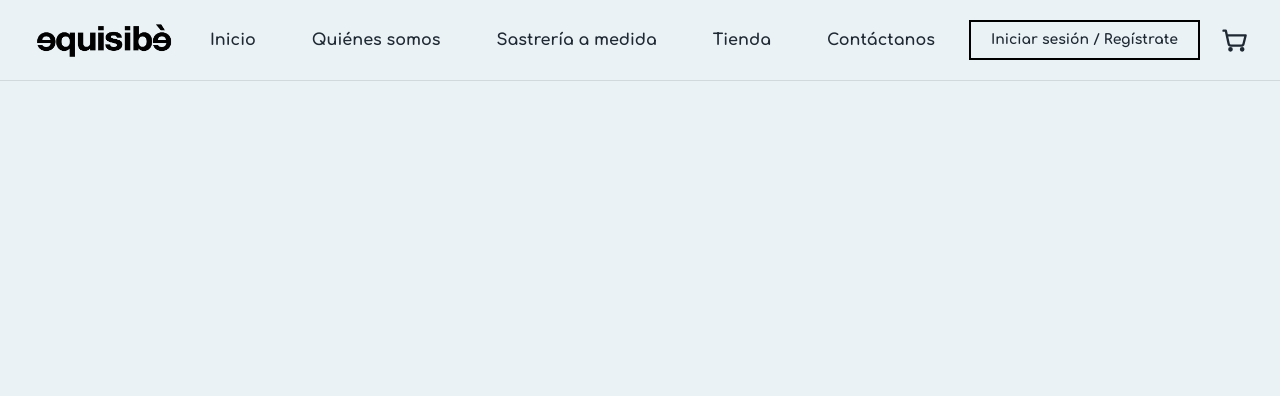
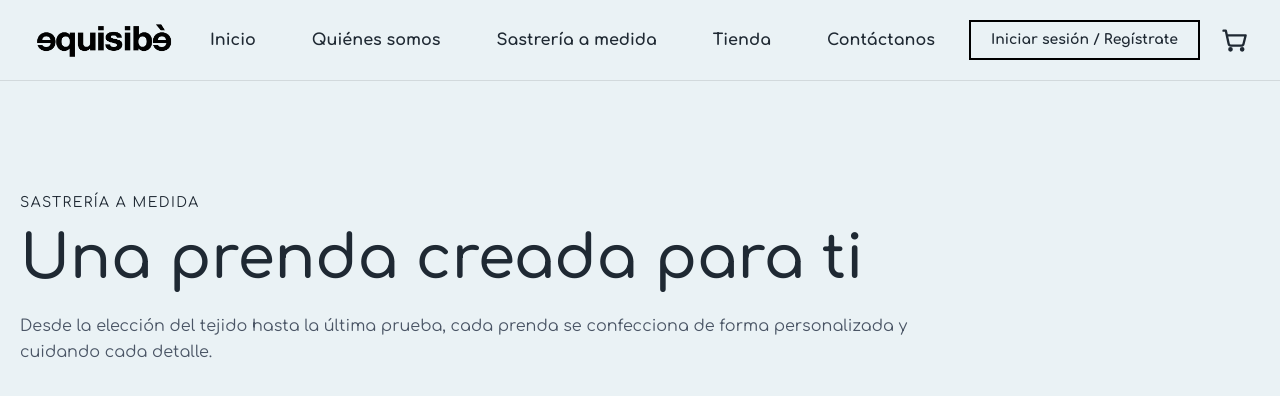
Before and after one commit to andreaperezgon/equisibe-frontend, a Vue app: page /tailoring in a window 1280 px wide. Shown: the top 396 px of the page. Built offline with nearby package versions, Linux system fonts and the light colour scheme.

Commit message:
feat: add tailoring page and route

```diff
--- a/src/router/index.js
+++ b/src/router/index.js
@@ -1,6 +1,7 @@
 import { createRouter, createWebHistory } from 'vue-router'
 import HomeView from '../views/HomeView.vue'
 import AboutView from '../views/AboutView.vue'
+import TailoringView from '../views/TailoringView.vue'
 const routes = [
   {
     path: '/',
@@ -11,7 +12,12 @@ const routes = [
   path: '/about',
   name: 'about',
   component: AboutView,
-}
+},
+{
+  path: '/tailoring',
+  name: 'tailoring',
+  component: TailoringView,
+},
 ]
 
 const router = createRouter({
--- /dev/null
+++ b/src/views/TailoringView.vue
@@ -0,0 +1,18 @@
+<template>
+  <main>
+    <section class="mx-auto max-w-7xl px-5 py-20 md:py-28">
+      <p class="text-sm uppercase tracking-widest">
+        Sastrería a medida
+      </p>
+
+      <h1 class="mt-4 text-4xl font-semibold md:text-6xl">
+        Una prenda creada para ti
+      </h1>
+
+      <p class="mt-6 max-w-4xl leading-relaxed text-gray-600">
+        Desde la elección del tejido hasta la última prueba, cada prenda
+        se confecciona de forma personalizada y cuidando cada detalle.
+      </p>
+    </section>
+  </main>
+</template>
```
